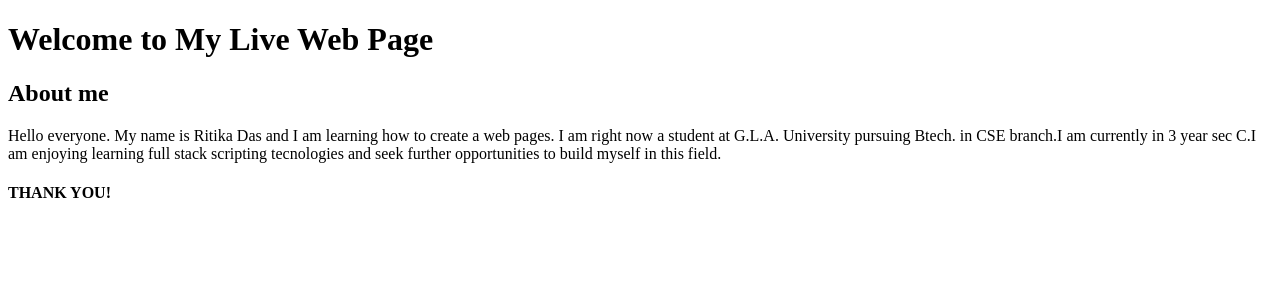
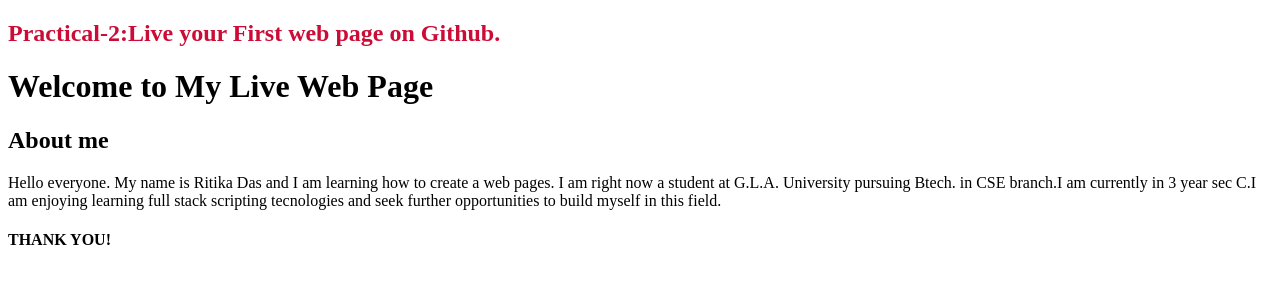
Before and after one commit to ritikadas18/FullStack, a plain HTML site: page Practical_2.html in a window 1280 px wide. Drawn offline with Linux system fonts and the light colour scheme.

Commit message:
changes in practical 2 done

```diff
--- a/Practical_2.html
+++ b/Practical_2.html
@@ -8,6 +8,10 @@
         </title>
     </head>
     <body>
+        <h2 style="color:rgb(204, 12, 54)">
+        Practical-2:Live your First web page on Github.
+        </h2>
+
         <h1>
             Welcome to My Live Web Page
             </h1>
```
